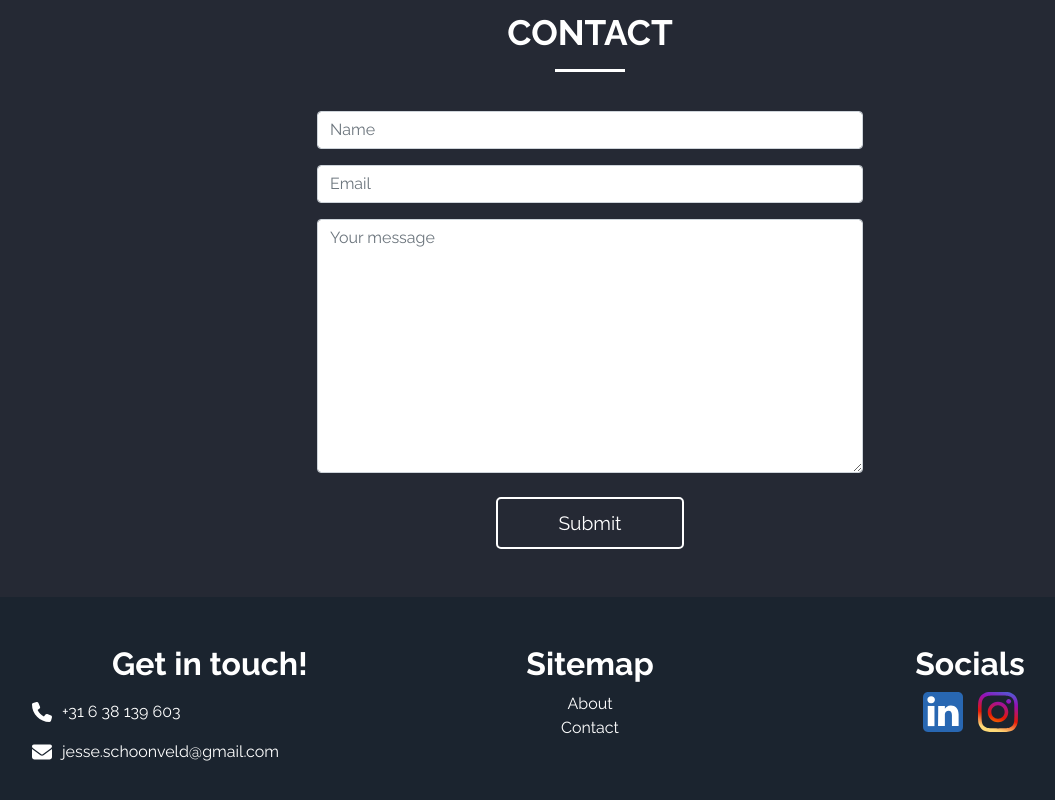
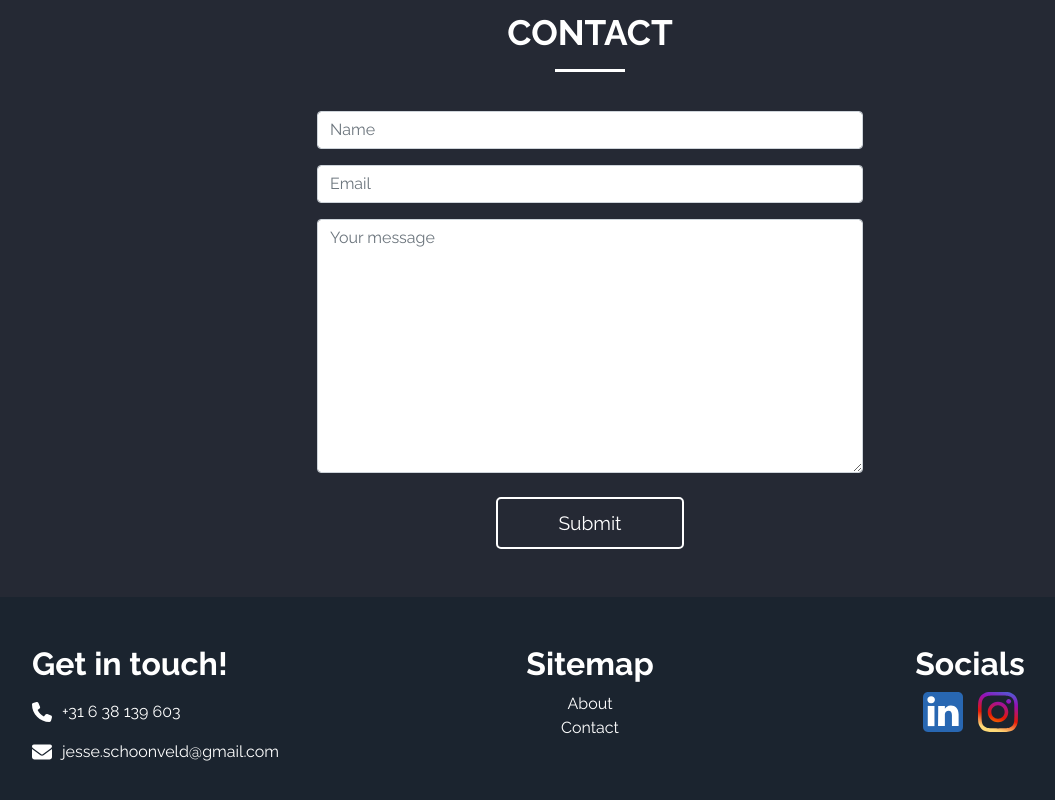
Before and after one commit to JSchoonveld/portfolio_next, a Next.js app: page / in a window 1280 px wide. Shown: the part 2826-3626 px from the top of the page, without its empty margins (50-1105 px from the left). Built offline with nearby package versions, Linux system fonts and the light colour scheme.

Commit message:
Updated meta information

```diff
--- a/components/Footer.js
+++ b/components/Footer.js
@@ -13,7 +13,7 @@ export default function Footer() {
         <footer>
             <div className={'container'}>
                 <div className="row py-5">
-                    <div className="col-md-4 d-flex flex-column footer-contact-section text-center text-md-left">
+                    <div className="col-md-4 d-flex flex-column footer-contact-section text-left text-md-left">
                         <h3>Get in touch!</h3>
                         <div className="d-flex align-items-center my-2 justify-content-center justify-content-md-start">
                             <FontAwesomeIcon
--- a/pages/index.js
+++ b/pages/index.js
@@ -13,8 +13,8 @@ export default function Home({articles, categories, homepage}) {
   return (
     <div className={styles.container}>
       <Head>
-        <title>Create Next App</title>
-        <meta name="description" content="Generated by create next app" />
+        <title>Jesse Schoonveld portfolio</title>
+        <meta name="description" content="I'm currently studying web development and doing and internship as a front-end developer. This is my portfolio." />
         <link rel="icon" href="/favicon.ico" />
       </Head>
       <main className={styles.main}>
```
